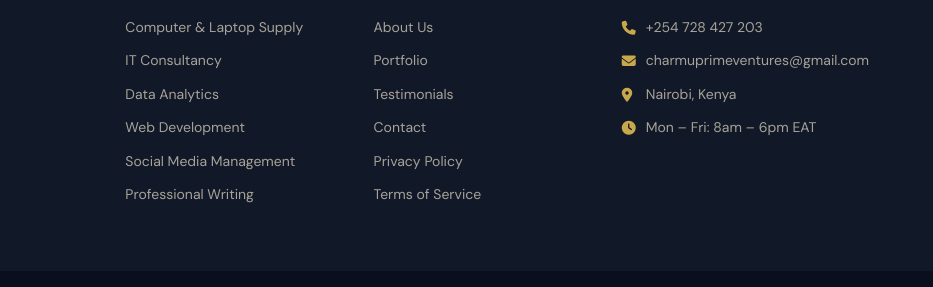
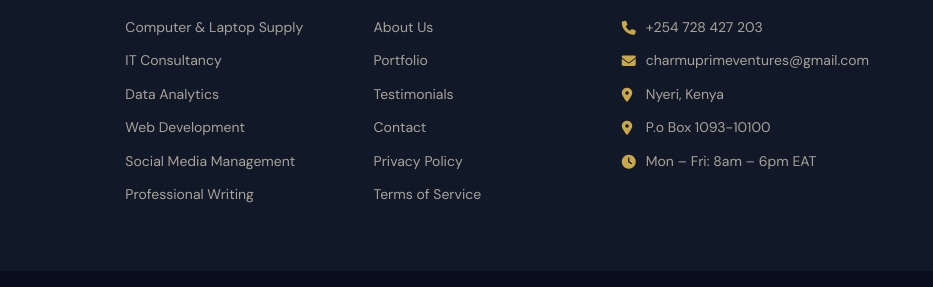
Before and after one commit to IanCharles1/CP, a website: page index.html in a window 1280 px wide. Shown: the part 7168-7455 px from the top of the page, 347-1280 px from the left. Drawn offline with Linux system fonts and the light colour scheme; files that its build step writes are made by us from their sources; files whose address does not match are found by name.

Commit message:
Update index.html

```diff
--- a/index.html
+++ b/index.html
@@ -696,7 +696,8 @@
             <ul class="footer-contact">
               <li><a href="tel:+254728427203"><i class="fas fa-phone"></i> +254 728 427 203</a></li>
               <li><a href="mailto:charmuprimeventures@gmail.com"><i class="fas fa-envelope"></i> charmuprimeventures@gmail.com</a></li>
-              <li><span><i class="fas fa-location-dot"></i> Nairobi, Kenya</span></li>
+              <li><span><i class="fas fa-location-dot"></i> Nyeri, Kenya</span></li>
+              <li><span><i class="fas fa-location-dot"></i> P.o Box 1093-10100</span></li>
               <li><span><i class="fas fa-clock"></i> Mon – Fri: 8am – 6pm EAT</span></li>
             </ul>
           </div>
```
